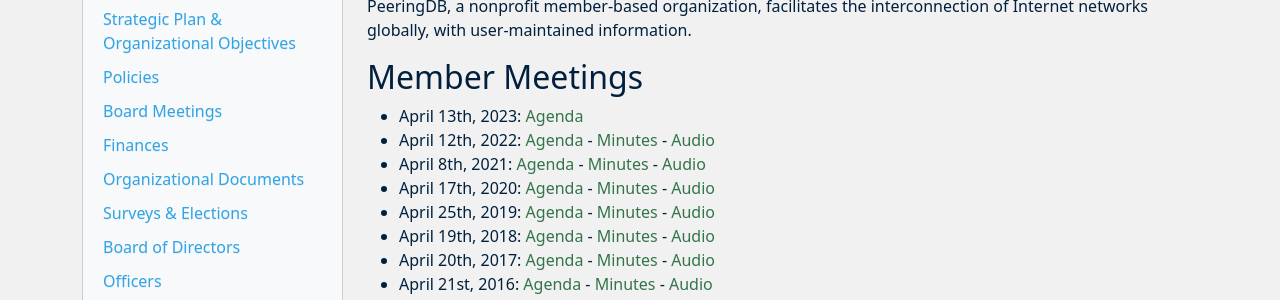
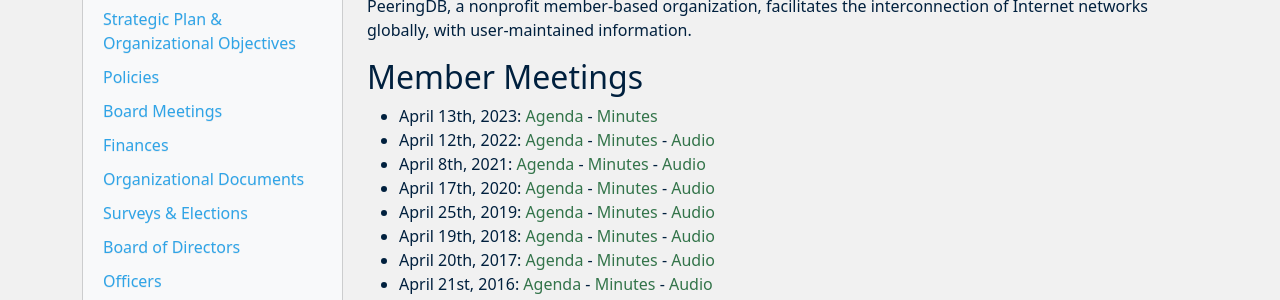
Before and after one commit to peeringdb/docs, an MkDocs documentation site: the page built from docs/gov.md, in a window 1280 px wide and 900 px high. Shown: the part 244-544 px from the top of the window. Built offline with MkDocs 1.6.1, drawn with Linux system fonts in a browser that asks for light colours; nearby versions of some CDN libraries.

Commit message:
Annual member meeting minutes.

```diff
--- a/docs/gov.md
+++ b/docs/gov.md
@@ -7,7 +7,7 @@
 
 ## Member Meetings
 
-- April 13th, 2023: [Agenda](gov/legaldocs/2023-04-13_PeeringDB_Member_Meeting_Agenda.txt)
+- April 13th, 2023: [Agenda](gov/legaldocs/2023-04-13_PeeringDB_Member_Meeting_Agenda.txt) - [Minutes](gov/legaldocs/2023-04-13_PeeringDB_Member_Meeting_Minutes.pdf)
 - April 12th, 2022: [Agenda](gov/legaldocs/2022-04-12_PeeringDB_Member_Meeting_Agenda.txt) - [Minutes](gov/legaldocs/2022-04-12_PeeringDB_Member_Meeting_Minutes.pdf) - [Audio](gov/legaldocs/2022-04-12_PeeringDB_Member_Meeting_Audio.mp3)
 - April 8th, 2021: [Agenda](gov/legaldocs/2021-04-08_PeeringDB_Member_Meeting_Agenda.txt) - [Minutes](gov/legaldocs/2021-04-08_PeeringDB_Member_Meeting_Minutes.pdf) - [Audio](gov/legaldocs/2021-04-08_PeeringDB_Member_Meeting_Audio.mp3)
 - April 17th, 2020: [Agenda](gov/legaldocs/2020-04-17_PeeringDB_Member_Meeting_Agenda.txt) - [Minutes](gov/legaldocs/2020-04-17_PeeringDB_Member_Meeting_Minutes.pdf) - [Audio](gov/legaldocs/2020-04-17_PeeringDB_Member_Meeting_Audio.mp3)
```
Also changed, not shown: 2 other files.
